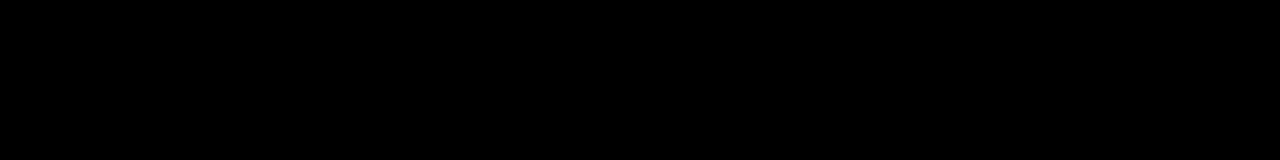
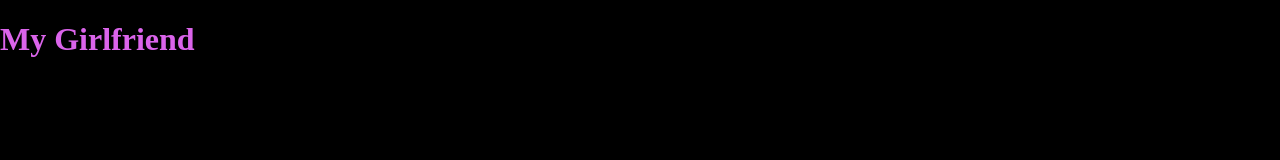
Before and after one commit to Kao02/Yaunxi-, a plain HTML site: page index.html in a window 1280 px wide. Shown: the top 160 px of the page. Drawn offline with Linux system fonts and the light colour scheme.

Commit message:
Update index.html

```diff
--- a/index.html
+++ b/index.html
@@ -8,6 +8,7 @@
     <title>Document</title>
 </head>
 <body>
+    <h1 style="color: rgb(219, 100, 235);">My Girlfriend</h1>
     <div id="image-track" data-mouse-down-at="0" data-prev-percentage="0">
         <img class ="image" src ="https://scontent-lga3-1.xx.fbcdn.net/v/t39.30808-6/448752588_122110127396350313_4552852676359243545_n.jpg?stp=cp6_dst-jpg&_nc_cat=110&ccb=1-7&_nc_sid=5f2048&_nc_ohc=wgGx2lRy3PEQ7kNvgHR3LNZ&_nc_ht=scontent-lga3-1.xx&oh=00_AYDaoJ4owoXSStaq8pxul6-aTrRehFIcsu1lljW9RufM7A&oe=6677609F" draggable="false" />
         <img class ="image" src ="https://scontent-lga3-1.xx.fbcdn.net/v/t39.30808-6/448753153_122110127438350313_4269411976613946555_n.jpg?stp=cp6_dst-jpg&_nc_cat=106&ccb=1-7&_nc_sid=5f2048&_nc_ohc=LtDuwVVZF6UQ7kNvgFVhUpd&_nc_ht=scontent-lga3-1.xx&oh=00_AYDiKlMOLBmmdy2jfhFIu08-UwV-li3xKi5cNk2ul4mFgg&oe=66774CA1" draggable="false" />
```
